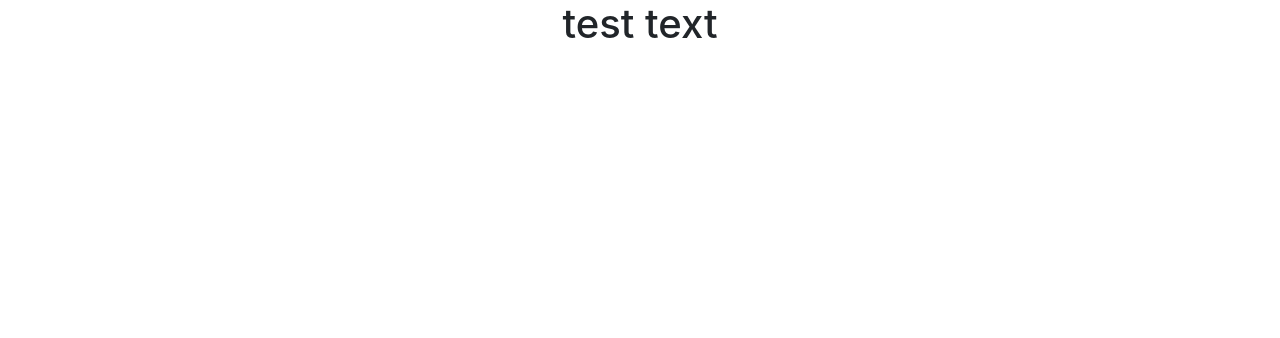
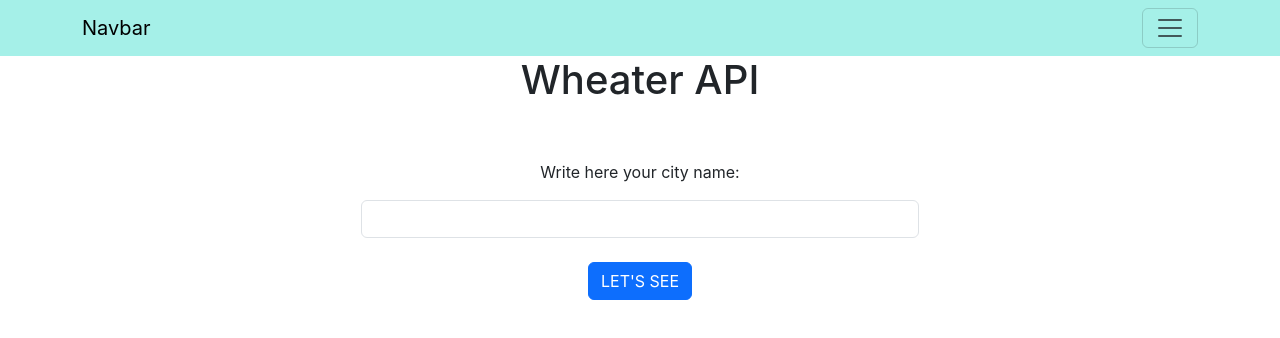
Before and after one commit to Vajk93/react-weather-app, a React (Create React App) app: page / in a window 1280 px wide. Shown: the top 338 px of the page. Built offline with nearby package versions, Linux system fonts and the light colour scheme.

Commit message:
create and add 'Hero' 'Navbar' components info App.js

```diff
--- a/src/App.js
+++ b/src/App.js
@@ -1,9 +1,12 @@
 import "./App.css";
+import Navbar from "./components/navbar/Navbar";
+import Hero from "./components/hero/Hero";
 
 function App() {
   return (
-    <div className="App container">
-      <h1>test text</h1>
+    <div>
+      <Navbar />
+      <Hero />
     </div>
   );
 }
--- /dev/null
+++ b/src/components/hero/Hero.css
@@ -0,0 +1,77 @@
+#section1 {
+  text-align: center;
+}
+
+#hero {
+  display: flex;
+  flex-direction: column;
+  justify-content: center;
+  align-items: center;
+  text-align: center;
+  height: 100vh;
+}
+
+#hero p {
+  font-size: 24px;
+  color: var(--color1);
+  color: white;
+  text-shadow: 4px 4px 4px black;
+  margin-left: 25px;
+  margin-right: 25px;
+}
+
+#hero .hero-btn {
+  width: 200px;
+  height: 50px;
+  border-radius: 0 25px 0 25px;
+  border: none;
+  cursor: pointer;
+  background: var(--color2);
+  color: var(--color1);
+  font-size: 24px;
+  transition: 200ms;
+  font-weight: 600;
+  letter-spacing: 0px;
+  /* ilyen legyen? */
+  background: var(--color2);
+  border-radius: 0;
+}
+
+@media (max-width: 480px) {
+  #hero img {
+    width: 60vw;
+    margin-bottom: 10px;
+  }
+  #hero p {
+    font-size: 18px;
+    line-height: 1.3;
+  }
+  #hero .hero-btn {
+    font-size: 18px;
+    width: 150px;
+    height: 40px;
+    letter-spacing: 1px;
+  }
+}
+
+@media only screen and (max-width: 767px) and (min-width: 481px) {
+  #hero img {
+    width: 30vw;
+  }
+}
+
+@media (min-width: 1024px) {
+  #hero .hero-btn:hover,
+  #hero .hero-btn:active {
+    color: var(--color2);
+    background: var(--color1);
+    border: 1px solid var(--color2);
+    background: var(--color1);
+    transition: 200ms;
+  }
+}
+
+.input-container {
+  display: flex;
+  justify-content: center;
+}
--- a/src/components/hero/Hero.js
+++ b/src/components/hero/Hero.js
@@ -0,0 +1,21 @@
+import "./Hero.css";
+
+function Hero() {
+  return (
+    <div id="section1" className="text-center">
+      <div className="container">
+        <h1 className="pb-5">Wheater API</h1>
+        <p>Write here your city name:</p>
+        <div className="input-container">
+          <input id="input" className="form-control w-50" type="text" />
+        </div>
+        <br />
+        <button id="btn" className="btn btn-primary">
+          LET'S SEE
+        </button>
+      </div>
+    </div>
+  );
+}
+
+export default Hero;
--- /dev/null
+++ b/src/components/navbar/Navbar.css
@@ -0,0 +1,4 @@
+#navbar {
+  width: 100vw;
+  background: rgb(165, 240, 232);
+}
--- a/src/components/navbar/Navbar.js
+++ b/src/components/navbar/Navbar.js
@@ -0,0 +1,52 @@
+import "./Navbar.css";
+
+function Navbar() {
+  return (
+    <div id="navbar">
+      <nav className="navbar container">
+        <div className="container-fluid">
+          <a className="navbar-brand" href="./">
+            Navbar
+          </a>
+          <button
+            className="navbar-toggler"
+            type="button"
+            data-bs-toggle="collapse"
+            data-bs-target="#navbarNav"
+            aria-controls="navbarNav"
+            aria-expanded="false"
+            aria-label="Toggle navigation"
+          >
+            <span className="navbar-toggler-icon"></span>
+          </button>
+          <div className="collapse navbar-collapse" id="navbarNav">
+            <ul className="navbar-nav">
+              <li className="nav-item">
+                <a className="nav-link active" aria-current="page" href="./">
+                  Home
+                </a>
+              </li>
+              <li className="nav-item">
+                <a className="nav-link" href="./">
+                  Features
+                </a>
+              </li>
+              <li className="nav-item">
+                <a className="nav-link" href="./">
+                  Pricing
+                </a>
+              </li>
+              <li className="nav-item">
+                <a className="nav-link disabled" href="./">
+                  Disabled
+                </a>
+              </li>
+            </ul>
+          </div>
+        </div>
+      </nav>
+    </div>
+  );
+}
+
+export default Navbar;
```
Also changed, not shown: src/images/img.jpeg (added).
